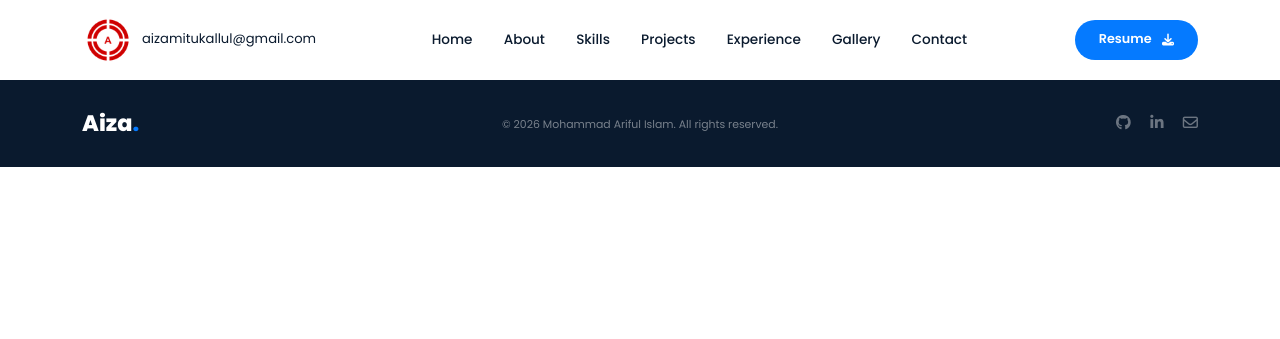
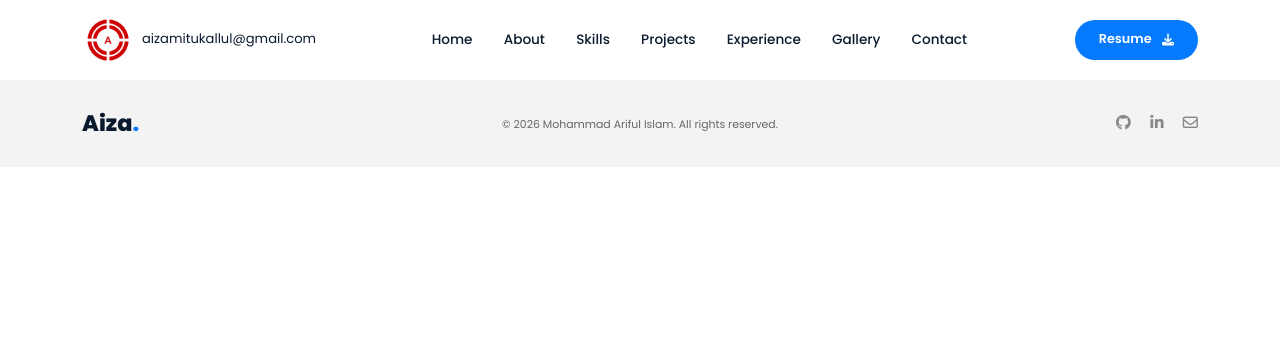
Before and after one commit to kallul/kallul.github.io, a FastAPI app: template web/app/templates/base.html in a window 1280 px wide. Shown: the top 339 px of the page. Run offline with FastAPI, Linux system fonts and the light colour scheme; the template is opened without the code that fills it, so the values that code supplies are empty.

Commit message:
Set footer background to #f3f3f3 with dark text
Co-Authored-By: Claude Sonnet 4.6 <noreply@anthropic.com>

```diff
--- a/web/app/static/css/custom.css
+++ b/web/app/static/css/custom.css
@@ -1037,19 +1037,19 @@ body {
 
 /* ─── Footer ─────────────────────────────────────────────────── */
 footer {
-  background: var(--dark);
-  color: rgba(255, 255, 255, 0.45);
+  background: #f3f3f3;
+  color: #666666;
   font-size: 0.78rem;
 }
 
 .footer-logo {
   font-size: 1.4rem;
   font-weight: 800;
-  color: #fff;
+  color: var(--dark);
 }
 
 .footer-social {
-  color: rgba(255, 255, 255, 0.4);
+  color: #888888;
   text-decoration: none;
   font-size: 0.95rem;
   transition: color 0.2s;
```
